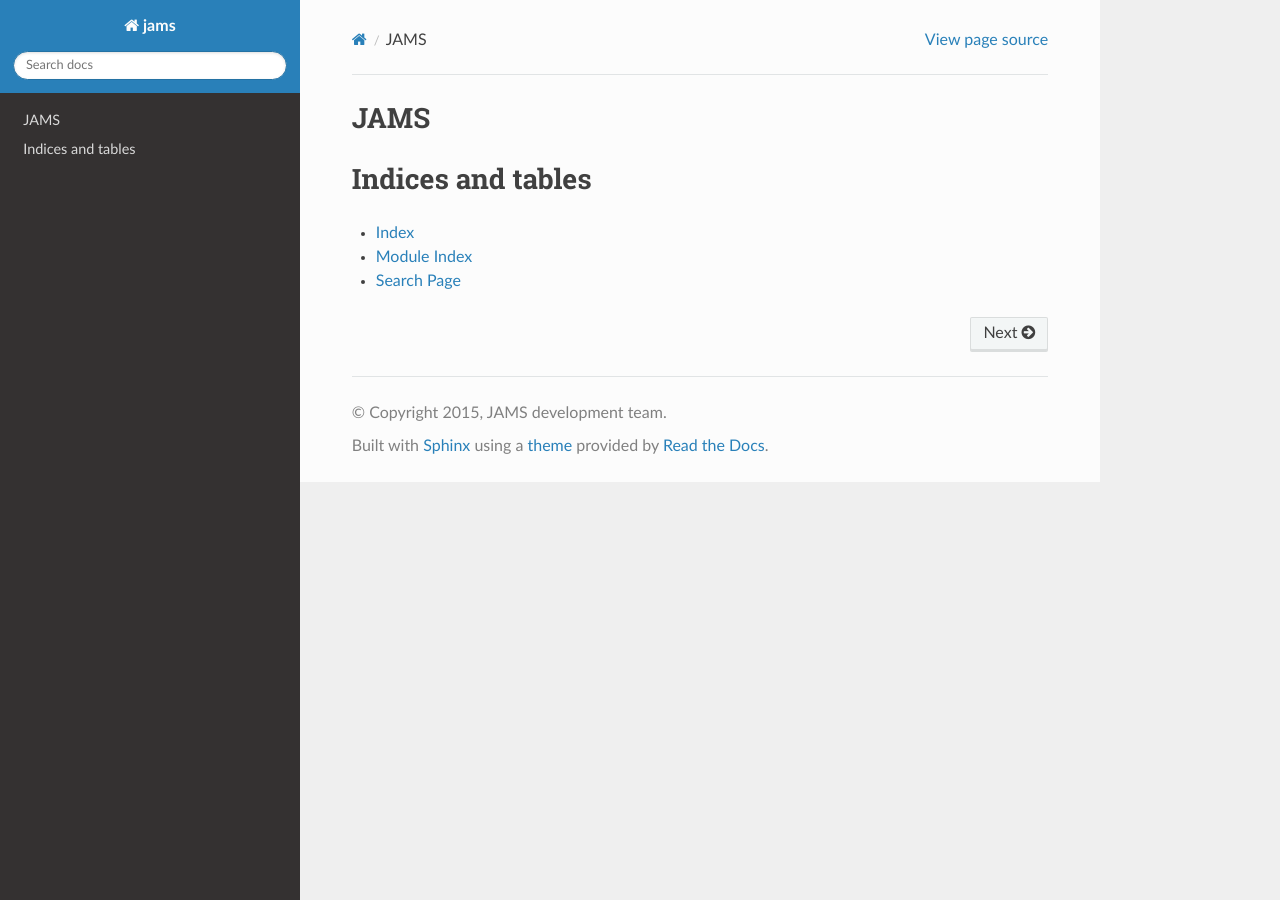
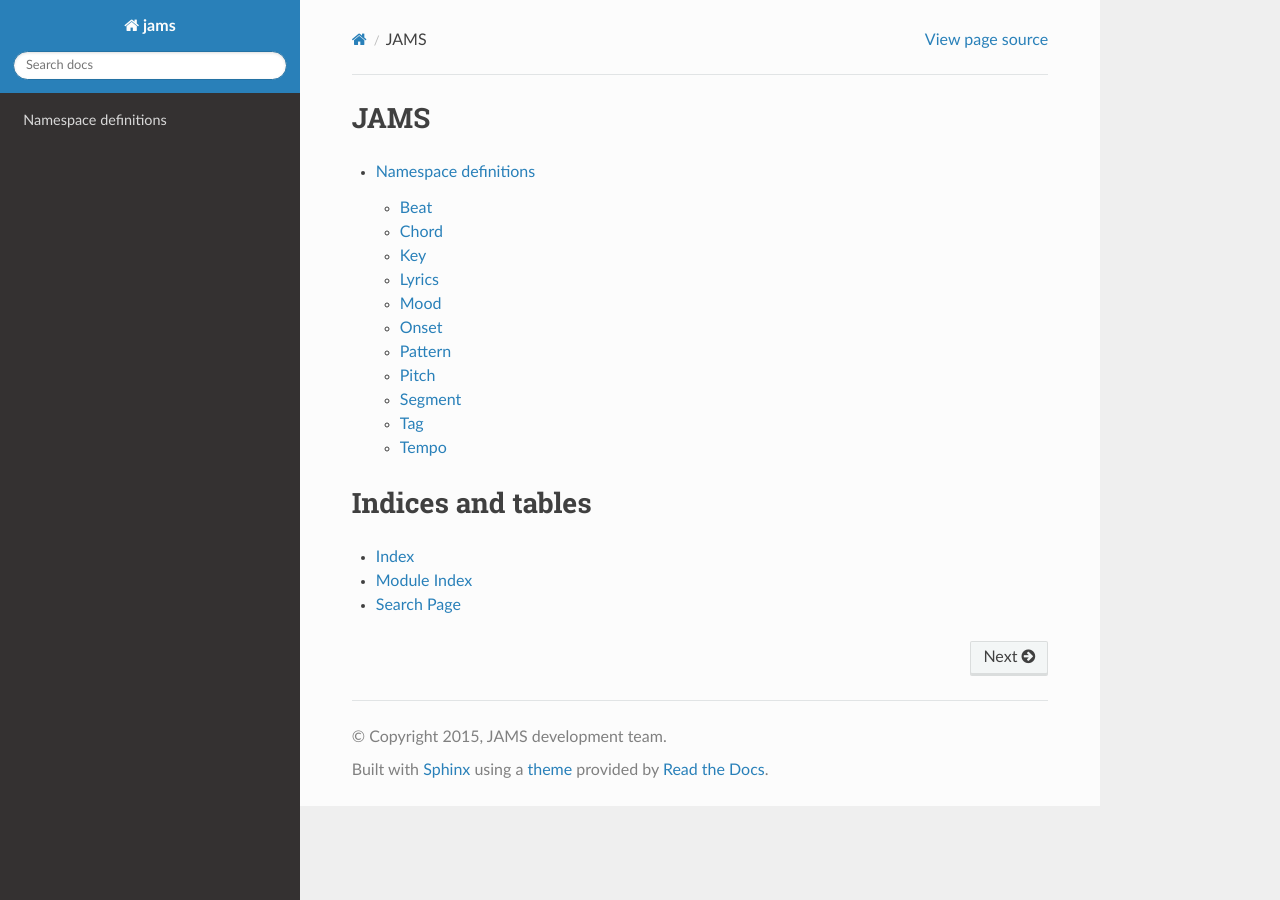
Before and after one commit to marl/jams, a Sphinx documentation site: the page built from docs/index.rst, in a window 1280 px wide. Built offline with Sphinx 7.4.7 and the Read the Docs theme 2.0.0, drawn with Linux system fonts in a browser that asks for light colours.

Commit message:
adding namespace documentation

```diff
--- a/docs/index.rst
+++ b/docs/index.rst
@@ -14,6 +14,7 @@ JAMS
     ns
     util
 
+    namespace
 
 Indices and tables
 ==================
--- /dev/null
+++ b/docs/namespace.rst
@@ -0,0 +1,27 @@
+.. _namespace:
+
+Namespace definitions
+=====================
+
+
+.. include:: namespaces/beat.rst
+
+.. include:: namespaces/chord.rst
+
+.. include:: namespaces/key.rst
+
+.. include:: namespaces/lyrics.rst
+
+.. include:: namespaces/mood.rst
+
+.. include:: namespaces/onset.rst
+
+.. include:: namespaces/pattern.rst
+
+.. include:: namespaces/pitch.rst
+
+.. include:: namespaces/segment.rst
+
+.. include:: namespaces/tag.rst
+
+.. include:: namespaces/tempo.rst
--- /dev/null
+++ b/docs/namespaces/key.rst
@@ -0,0 +1,5 @@
+Key
+---
+
+key_mode
+~~~~~~~~
--- /dev/null
+++ b/docs/namespaces/lyrics.rst
@@ -0,0 +1,5 @@
+Lyrics
+------
+
+lyrics
+~~~~~~
--- /dev/null
+++ b/docs/namespaces/mood.rst
@@ -0,0 +1,5 @@
+Mood
+----
+
+mood_thayer
+~~~~~~~~~~~
--- /dev/null
+++ b/docs/namespaces/onset.rst
@@ -0,0 +1,5 @@
+Onset
+-----
+
+onset
+~~~~~
--- /dev/null
+++ b/docs/namespaces/pattern.rst
@@ -0,0 +1,5 @@
+Pattern
+-------
+
+pattern_jku
+~~~~~~~~~~~
--- /dev/null
+++ b/docs/namespaces/tempo.rst
@@ -0,0 +1,5 @@
+Tempo
+-----
+
+tempo
+~~~~~
```
Also changed, not shown: docs/namespaces/beat.rst (added, +8 -0 lines), docs/namespaces/chord.rst (added, +8 -0 lines), docs/namespaces/pitch.rst (added, +11 -0 lines), docs/namespaces/segment.rst (added, +17 -0 lines), docs/namespaces/tag.rst (added, +17 -0 lines), 1 other file.
